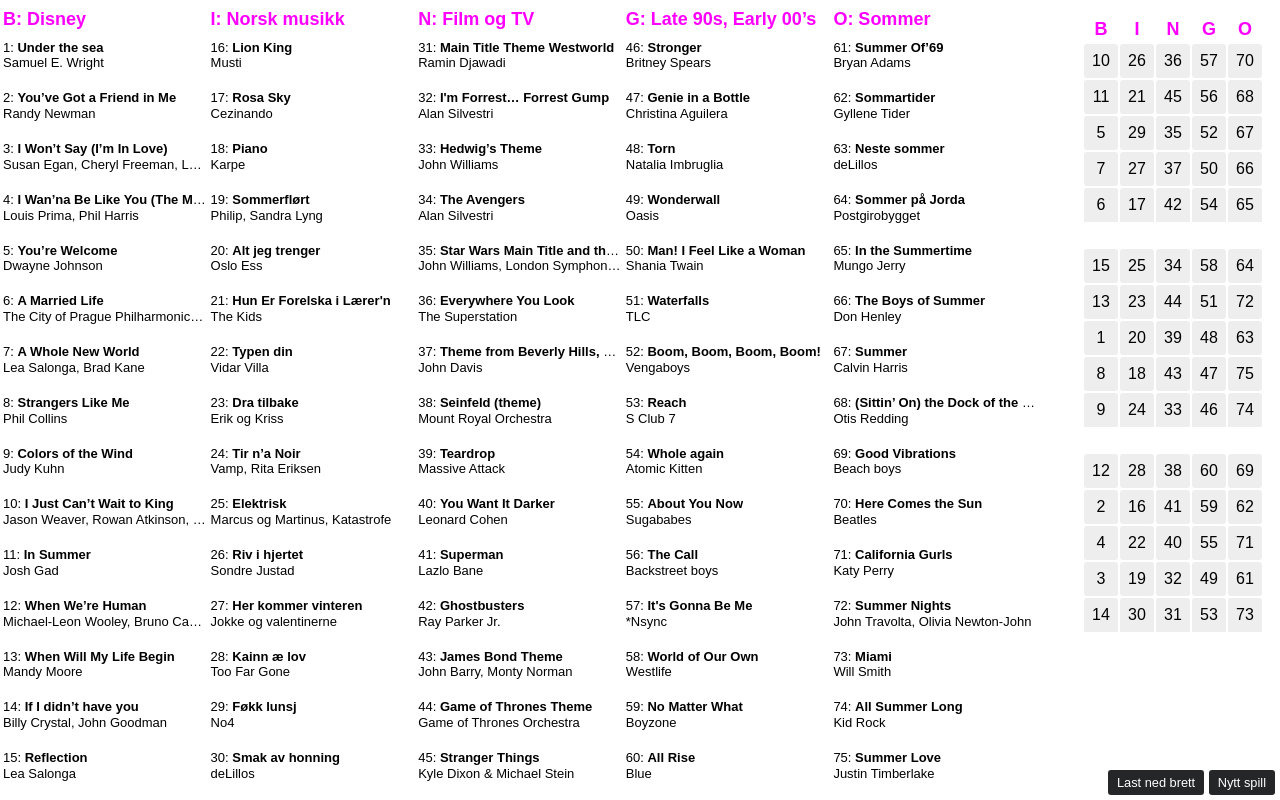
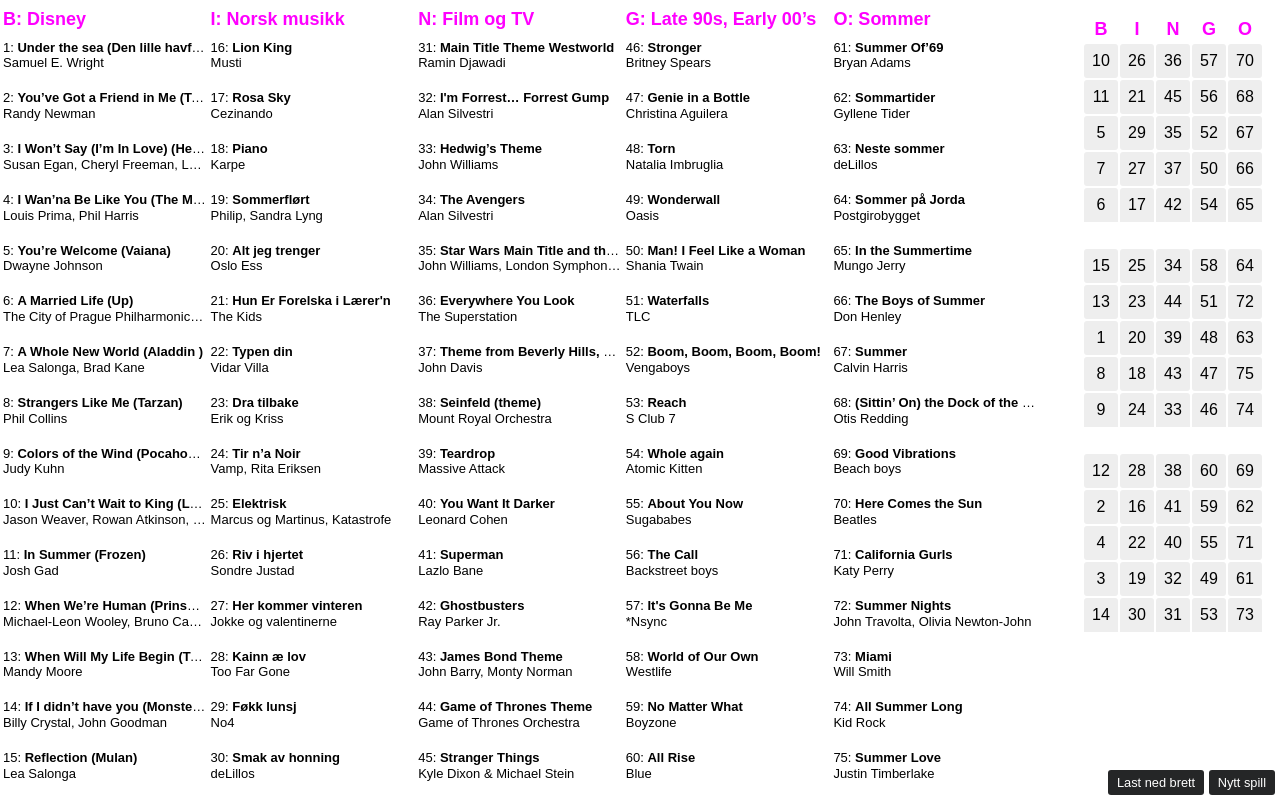
Before and after one commit to bananprinsen/bananprinsen.github.io, a plain HTML site: page index.html in a window 1280 px wide. Drawn offline with Linux system fonts and the light colour scheme.

Commit message:
Oppdatert med filmene i Disney-kategorien

```diff
--- a/index.html
+++ b/index.html
@@ -8,21 +8,21 @@
   </head>
 <body cz-shortcut-listen="true">
   <pre>B: Disney
-    Under the sea - Samuel E. Wright
-    You’ve Got a Friend in Me - Randy Newman
-    I Won’t Say (I’m In Love) - Susan Egan, Cheryl Freeman, La Chanze, Vaneese Thomas,
-    I Wan’na Be Like You (The Monkey Song) - Louis Prima, Phil Harris
-    You’re Welcome - Dwayne Johnson
-    A Married Life - The City of Prague Philharmonic Orchestra
-    A Whole New World - Lea Salonga, Brad Kane
-    Strangers Like Me - Phil Collins
-    Colors of the Wind - Judy Kuhn
-    I Just Can’t Wait to King - Jason Weaver, Rowan Atkinson, Laura William
-    In Summer - Josh Gad
-    When We’re Human - Michael-Leon Wooley, Bruno Campos, Anika Noni Rose
-    When Will My Life Begin - Mandy Moore
-    If I didn’t have you - Billy Crystal, John Goodman
-    Reflection - Lea Salonga
+    Under the sea (Den lille havfruen) - Samuel E. Wright
+    You’ve Got a Friend in Me (Toystory) - Randy Newman
+    I Won’t Say (I’m In Love) (Herkules) - Susan Egan, Cheryl Freeman, La Chanze, Vaneese Thomas,
+    I Wan’na Be Like You (The Monkey Song)(Jungelboken) - Louis Prima, Phil Harris
+    You’re Welcome (Vaiana) - Dwayne Johnson
+    A Married Life (Up) - The City of Prague Philharmonic Orchestra
+    A Whole New World (Aladdin ) - Lea Salonga, Brad Kane
+    Strangers Like Me (Tarzan) - Phil Collins
+    Colors of the Wind (Pocahontas) - Judy Kuhn
+    I Just Can’t Wait to King (Løvenes konge) - Jason Weaver, Rowan Atkinson, Laura William
+    In Summer (Frozen) - Josh Gad
+    When We’re Human (Prinsessen og frosken) - Michael-Leon Wooley, Bruno Campos, Anika Noni Rose
+    When Will My Life Begin (To på rømmen) - Mandy Moore
+    If I didn’t have you (Monsters, Inc.) - Billy Crystal, John Goodman
+    Reflection (Mulan) - Lea Salonga
 
     I: Norsk musikk
     Lion King - Musti
```
